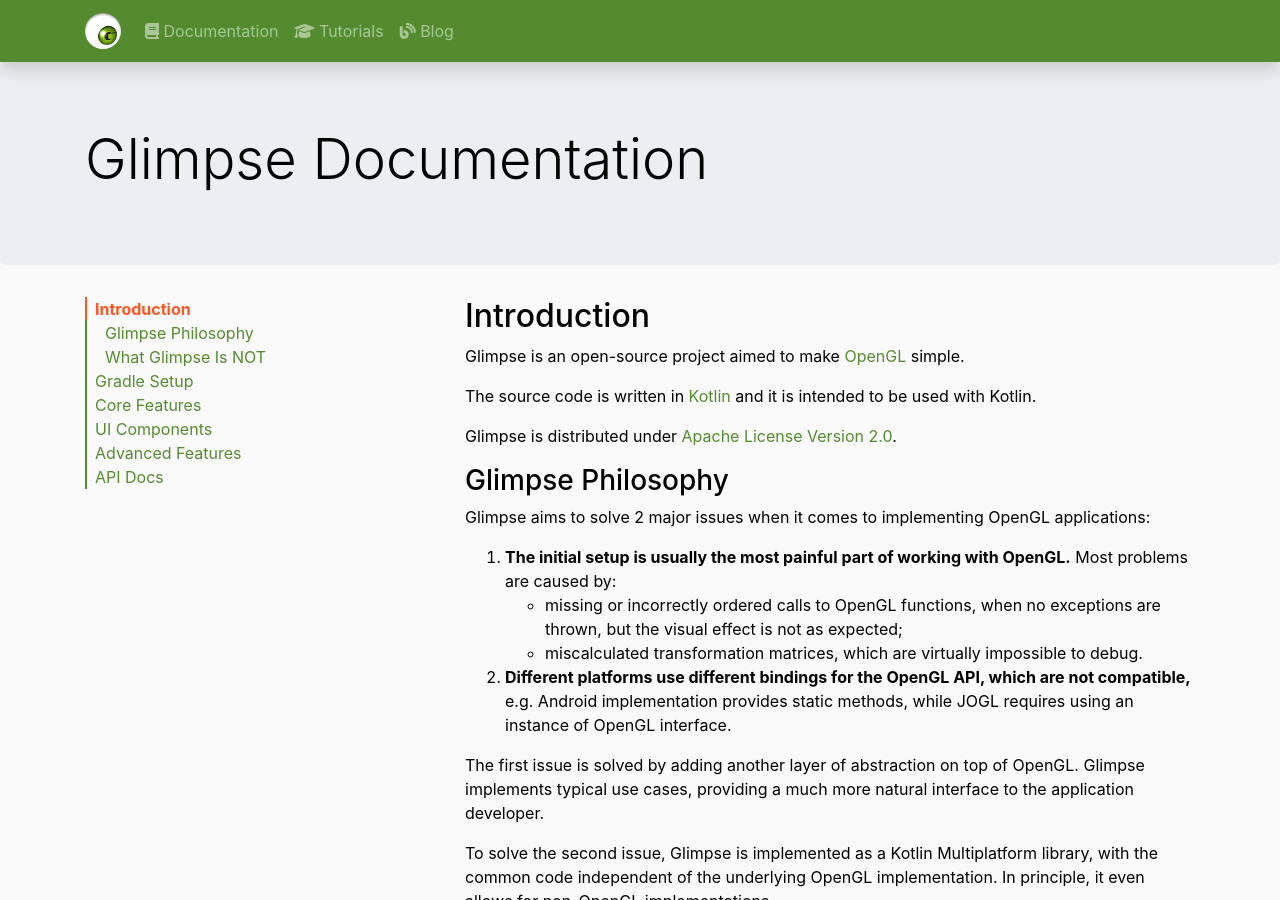
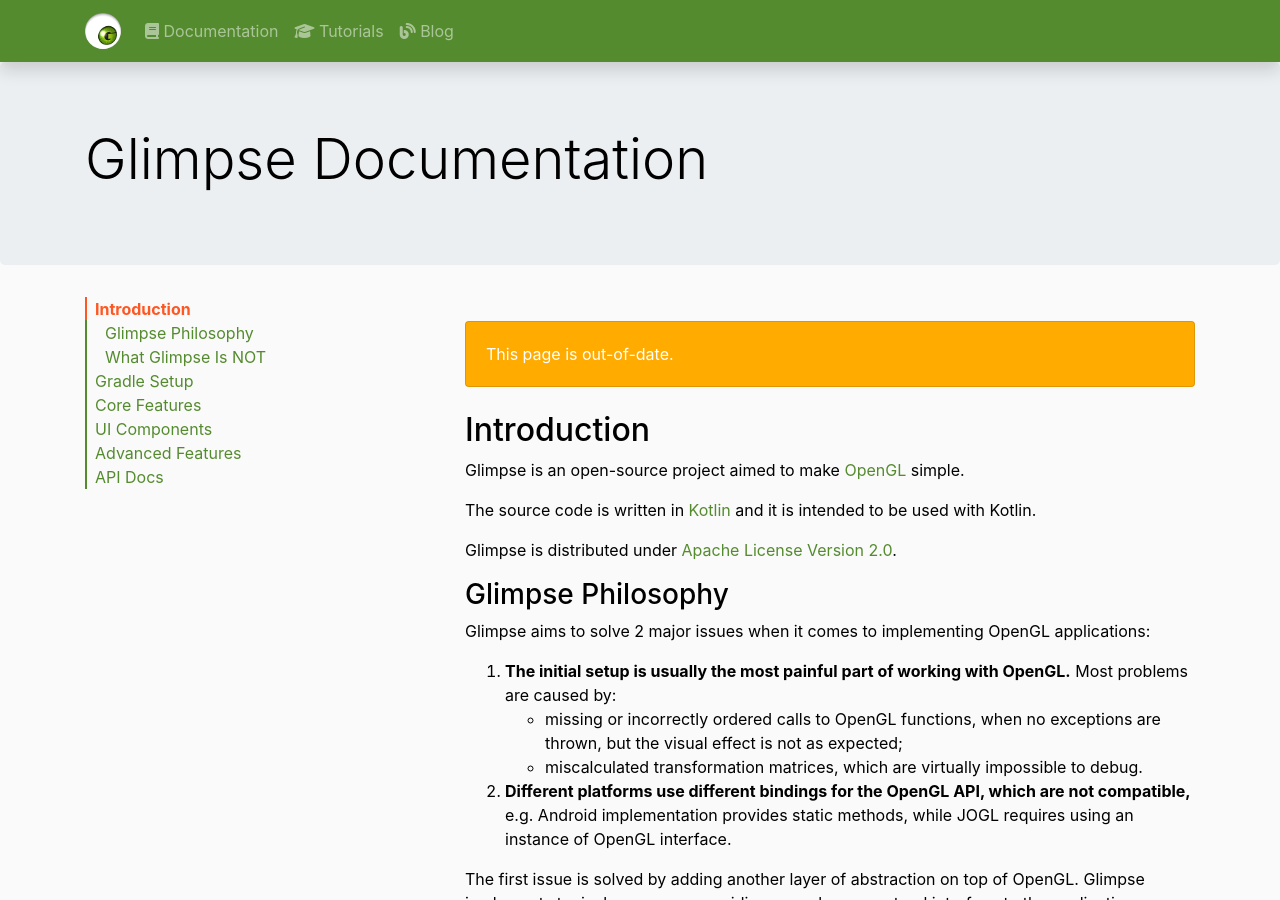
Before and after one commit to glimpse-graphics/glimpse-graphics.github.io, a Jekyll site: the page built from documentation/index.md, in a window 1280 px wide and 900 px high. Built offline with Jekyll 4.4.1, drawn with Linux system fonts in a browser that asks for light colours; nearby versions of some CDN libraries.

Commit message:
Add out-of-date warning to Glimpse documentation

```diff
--- a/documentation/index.md
+++ b/documentation/index.md
@@ -5,6 +5,8 @@
 abstract: Glimpse Documentation
 keywords: docs,documentation,glimpse,opengl,3d
 ---
+
+{% include warn.html content="This page is out-of-date." %}
 
 ## Introduction
 
```
